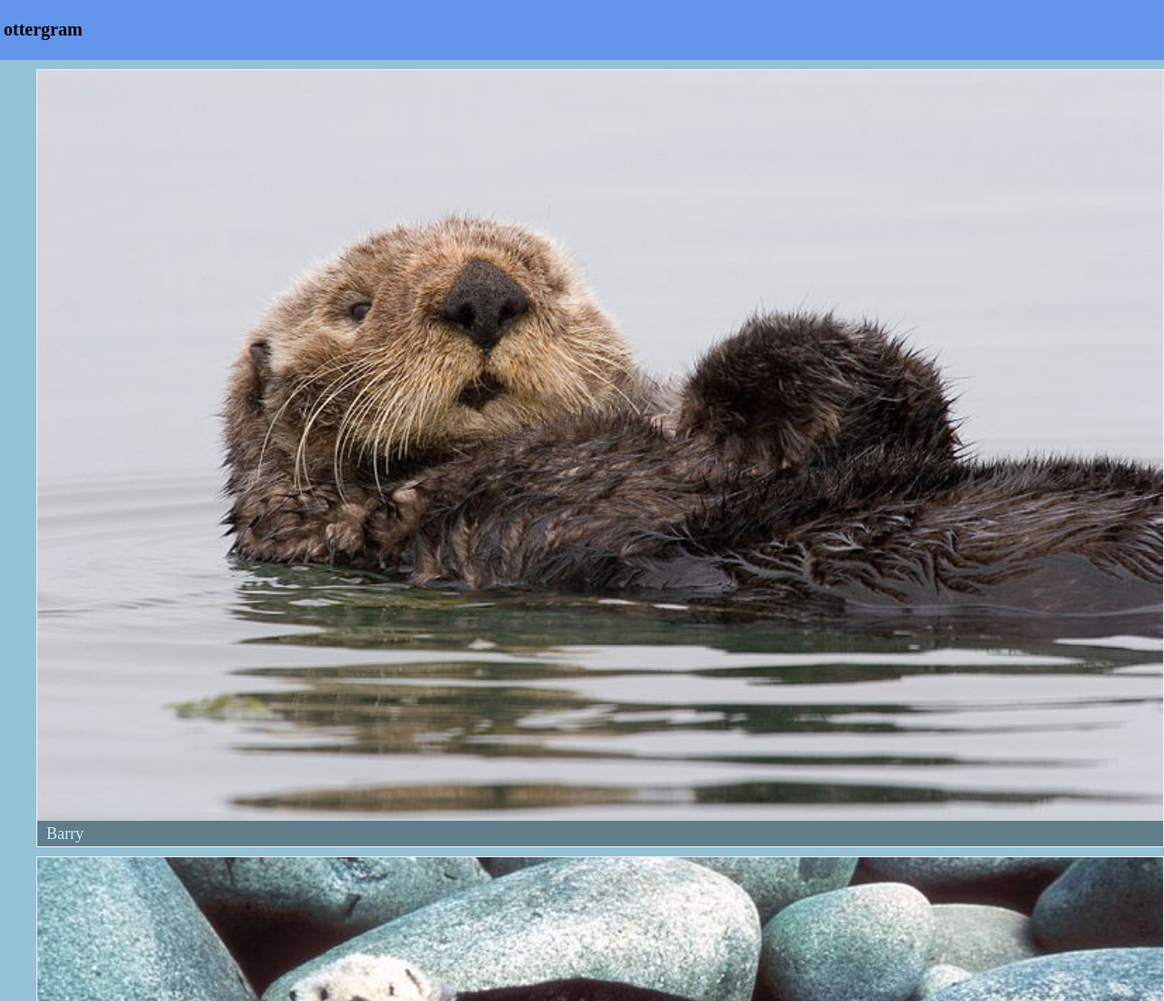
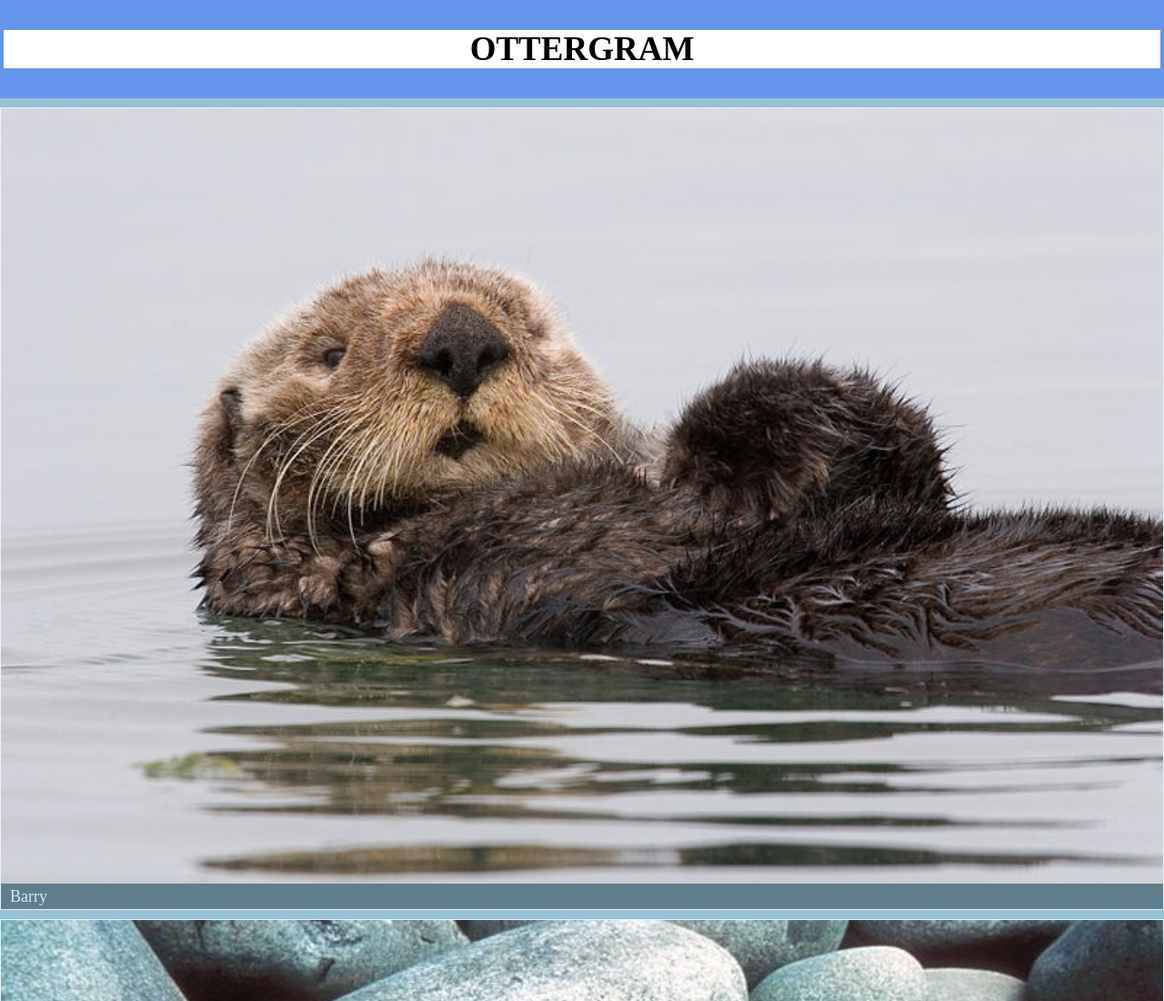
Before and after one commit to zapalblizh/zb-ottergram, a plain HTML site: page index.html in a window 1280 px wide. Shown: the top 1100 px of the page at 91% size. Drawn offline with nearby package versions, Linux system fonts and the light colour scheme.

Commit message:
Title better and trying to get fonts in

```diff
--- a/assets/styles.css
+++ b/assets/styles.css
@@ -14,6 +14,13 @@ a {
     text-decoration: none;
 }
 
+.logo-text {
+    background: white;
+    text-align: center;
+    text-transform: uppercase;
+    font-size: 37px;
+}
+
 .thumbnail-item + .thumbnail-item {
     margin-top: 10px;
 }
@@ -26,6 +33,7 @@ a {
 
 .thumbnail-list {
     list-style: none;
+    padding: 0;
 }
 .thumbnail-image {
     display: block;
```
